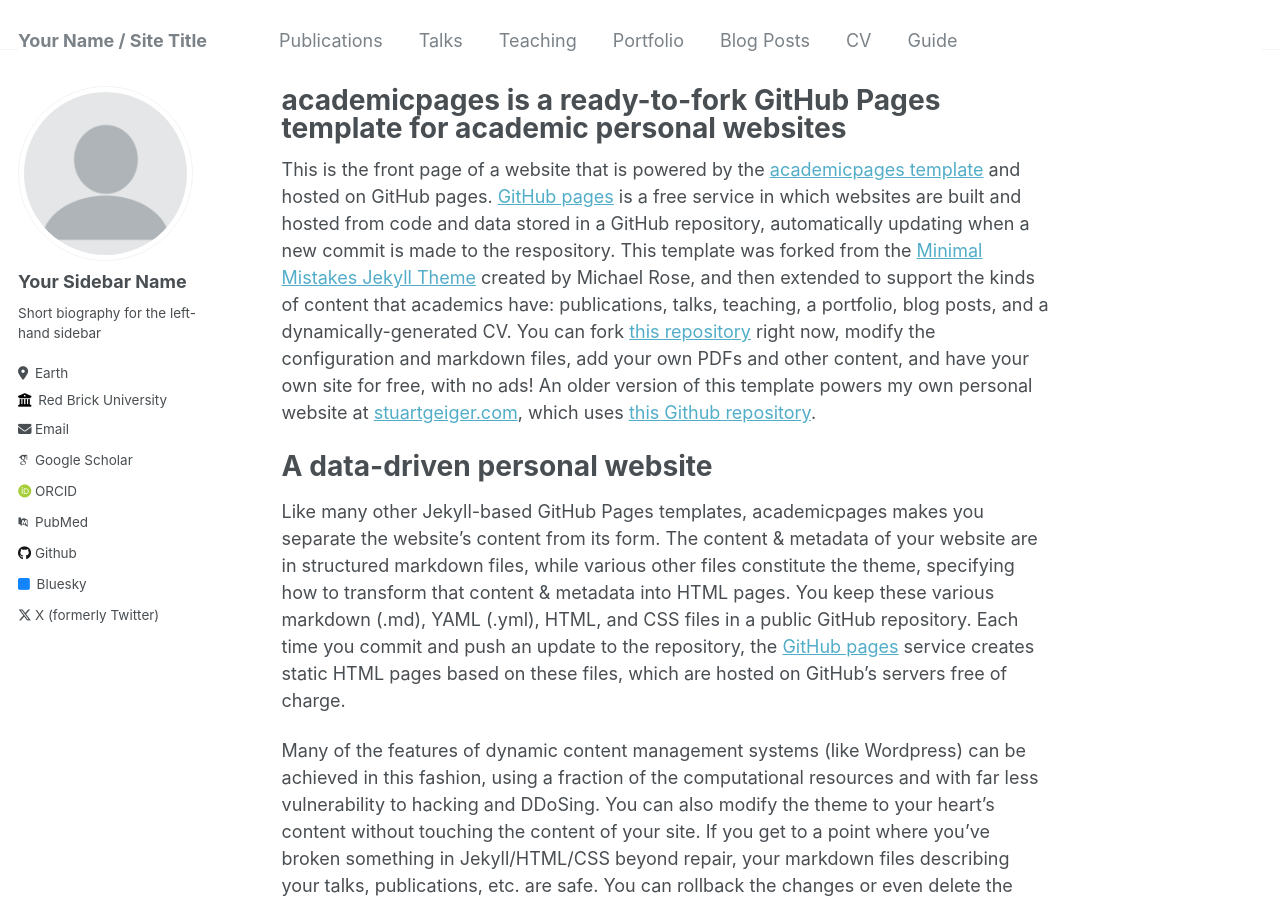
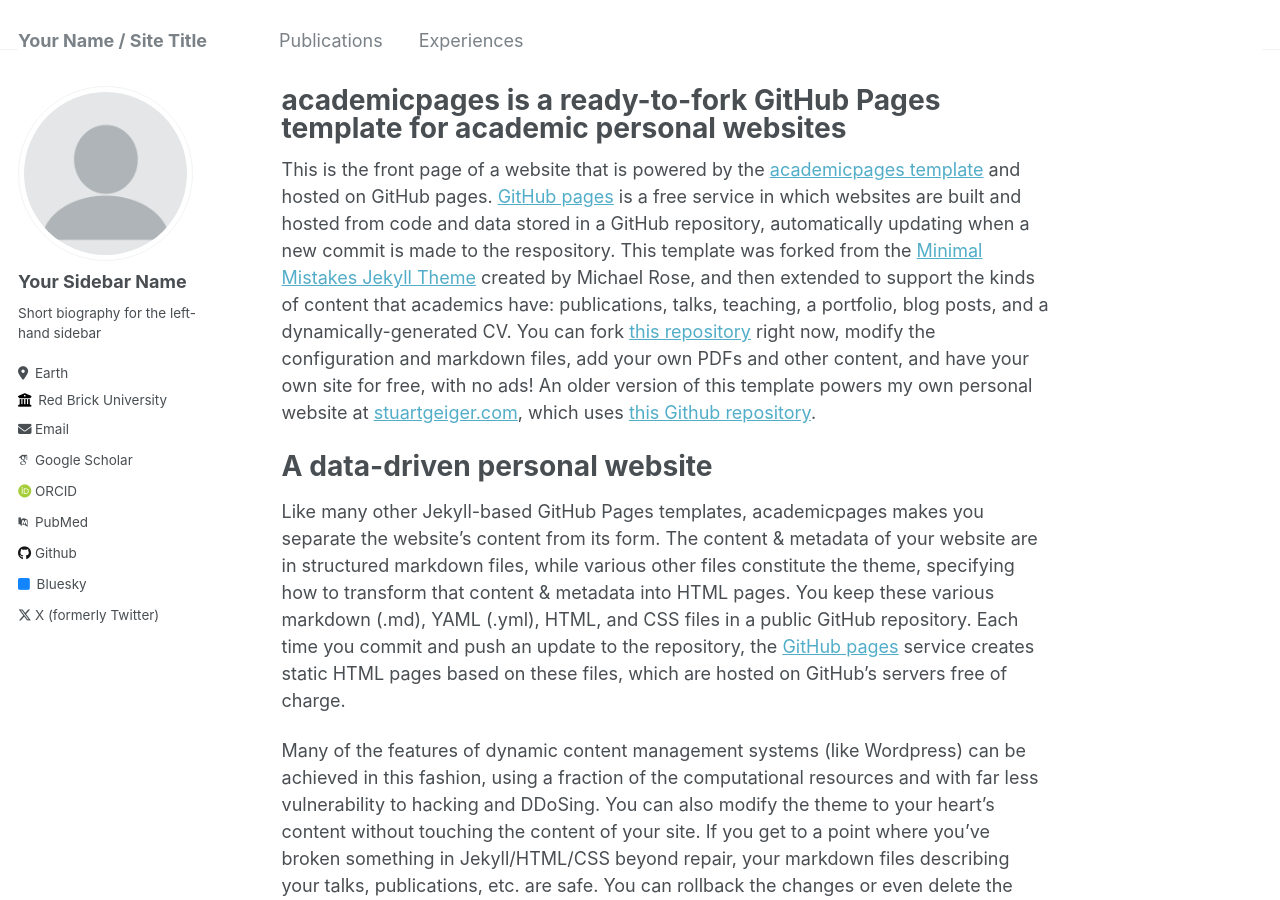
Before and after one commit to yingtaoluo/yingtaoluo.github.io, a Jekyll site: the page built from _pages/about.md, in a window 1280 px wide and 900 px high. Built offline with Jekyll 4.4.1, drawn with Linux system fonts in a browser that asks for light colours; some web fonts are replaced.

Commit message:
Add files via upload

```diff
--- a/_data/navigation.yml
+++ b/_data/navigation.yml
@@ -3,20 +3,5 @@ main:
   - title: "Publications"
     url: /publications/
 
-  - title: "Talks"
-    url: /talks/
-
-  - title: "Teaching"
-    url: /teaching/
-
-  - title: "Portfolio"
-    url: /portfolio/
-
-  - title: "Blog Posts"
-    url: /year-archive/
-
-  - title: "CV"
-    url: /cv/
-
-  - title: "Guide"
-    url: /markdown/
+  - title: "Experiences"
+    url: /experiences/
```
